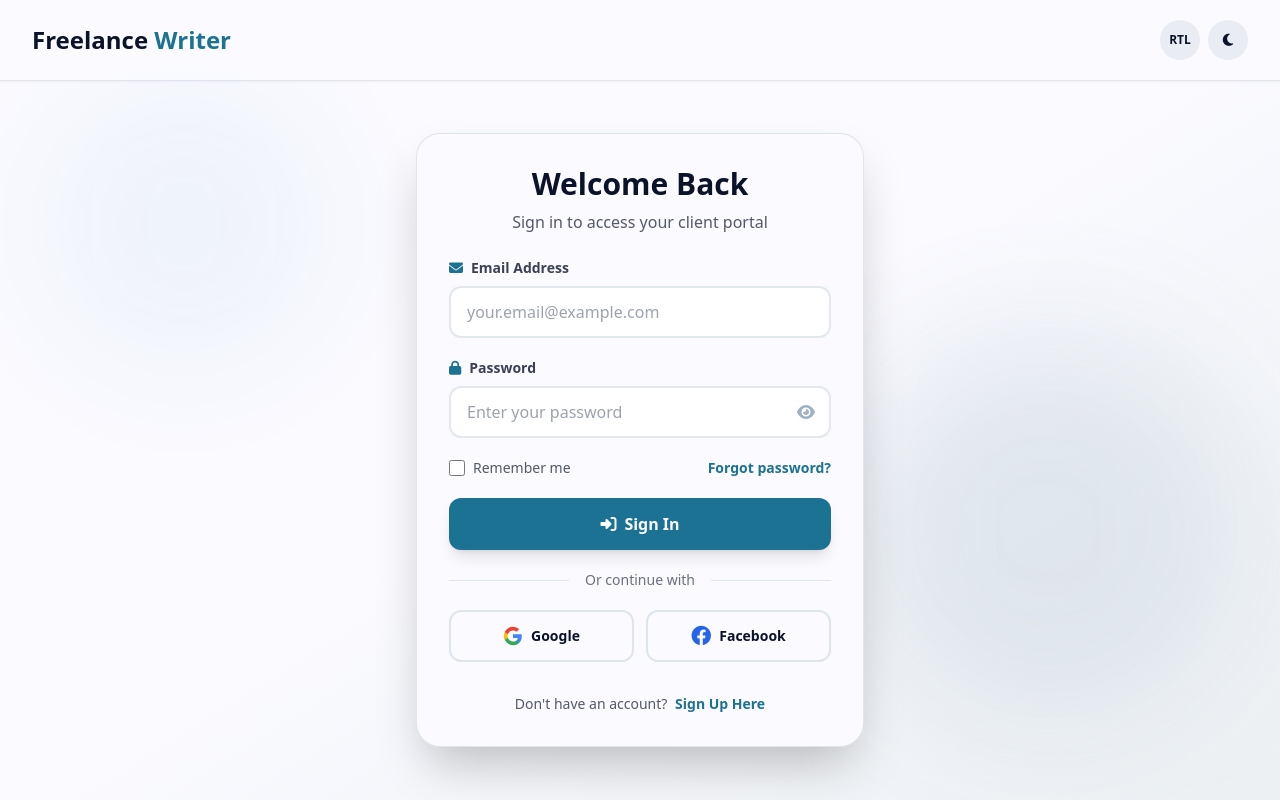
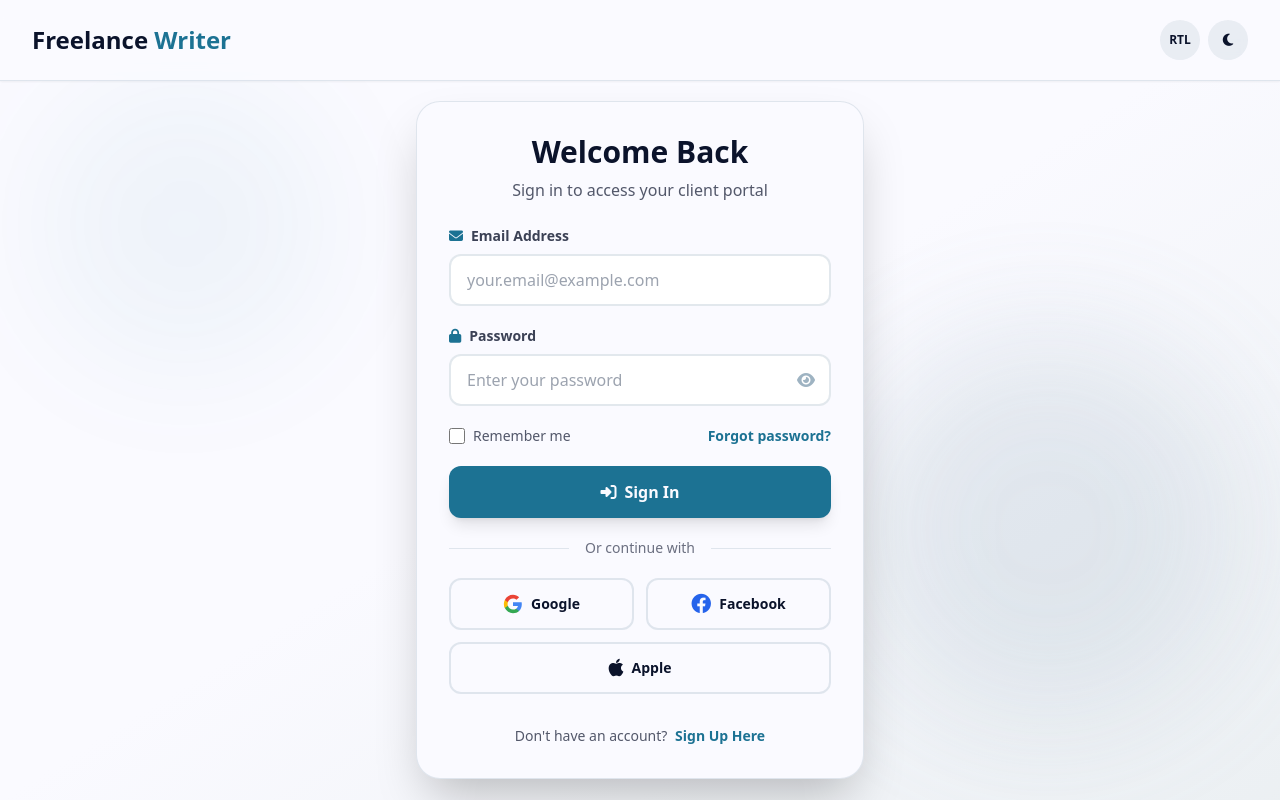
Before and after one commit to ARAVINDRMADDY/Freelance-Writer, a plain HTML site: page login.html in a window 1280 px wide. Drawn offline with nearby package versions, Linux system fonts and the light colour scheme.

Commit message:
first commit

```diff
--- a/login.html
+++ b/login.html
@@ -86,7 +86,6 @@
     <div class="w-full max-w-md bg-pearl dark:bg-obsidian/95 rounded-3xl shadow-2xl p-6 lg:p-8 border border-ice/30 dark:border-ice/10 relative z-10 animate-fade-in">
 
         <div class="text-center mb-6">
-
           <h2 class="text-3xl font-bold text-obsidian dark:text-pearl mb-2">Welcome Back</h2>
           <p class="text-obsidian/70 dark:text-ice">Sign in to access your client portal</p>
         </div>
@@ -153,7 +152,7 @@
               </div>
           </div>
 
-          <div class="grid grid-cols-2 gap-3">
+          <div class="grid grid-cols-1 sm:grid-cols-2 gap-3">
               <button
                 type="button"
                 class="flex items-center justify-center px-4 py-2.5 border-2 border-ice/30 dark:border-ice/20 rounded-xl hover:bg-ice/10 dark:hover:bg-ice/10 transition-all"
@@ -173,6 +172,14 @@
               >
                 <i class="fab fa-facebook text-blue-600 text-xl ltr:mr-2 rtl:ml-2"></i>
                 <span class="text-sm font-semibold text-obsidian dark:text-pearl">Facebook</span>
+              </button>
+
+              <button
+                type="button"
+                class="flex items-center justify-center px-4 py-2.5 border-2 border-ice/30 dark:border-ice/20 rounded-xl hover:bg-ice/10 dark:hover:bg-ice/10 transition-all sm:col-span-2"
+              >
+                <i class="fab fa-apple text-obsidian dark:text-pearl text-xl ltr:mr-2 rtl:ml-2"></i>
+                <span class="text-sm font-semibold text-obsidian dark:text-pearl">Apple</span>
               </button>
           </div>
 
```
Also changed, not shown: pricing.html (+3 -2 lines).
